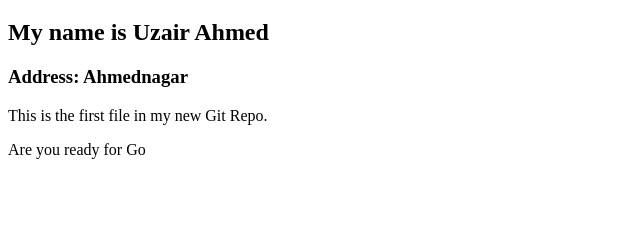
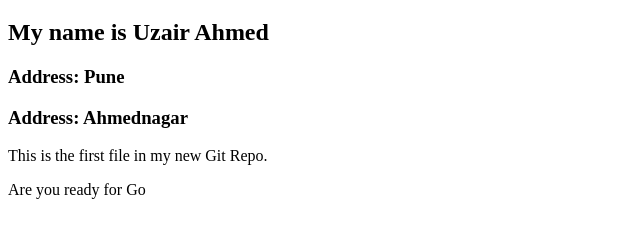
Before and after one commit to uzair-ahmed-01/golang-gorm-postgres, a plain HTML site: page index.html in a window 1280 px wide. Shown: the part 61-298 px from the top of the page, without its empty margins (0-640 px from the left). Drawn offline with Linux system fonts and the light colour scheme.

Commit message:
adding new headline

```diff
--- a/index.html
+++ b/index.html
@@ -7,6 +7,7 @@
 
 <h1>Hello world!</h1>
 <h2>My name is Uzair Ahmed</h2>
+<h3>Address: Pune</h3>
 <h3>Address: Ahmednagar</h3>
 <p>This is the first file in my new Git Repo.</p>
 <p>Are you ready for Go</p>
```
